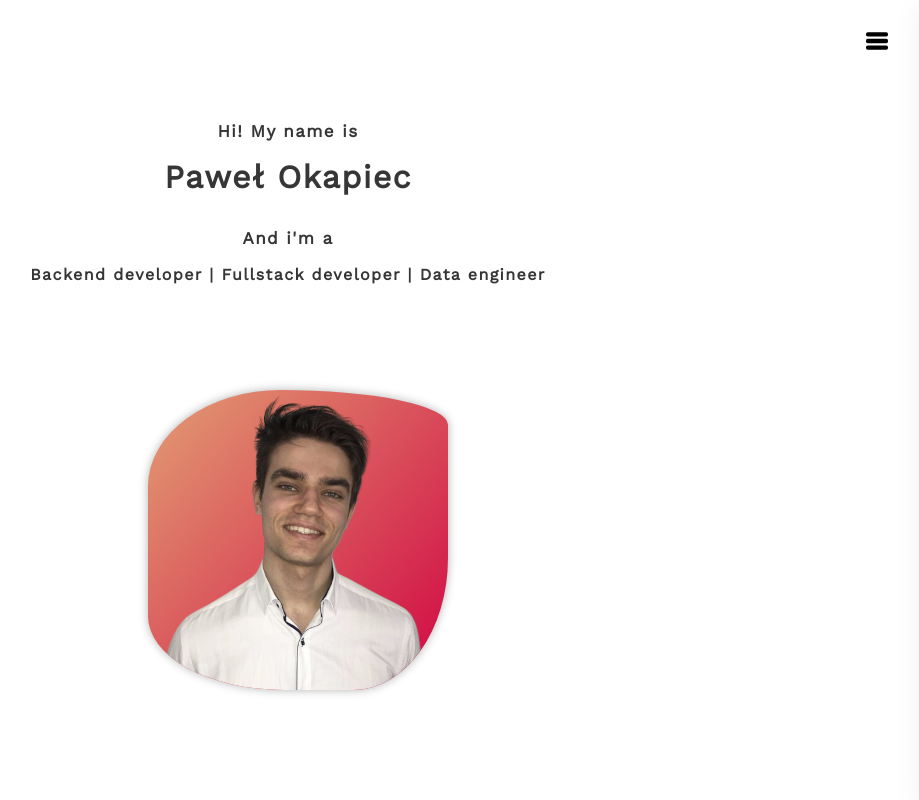
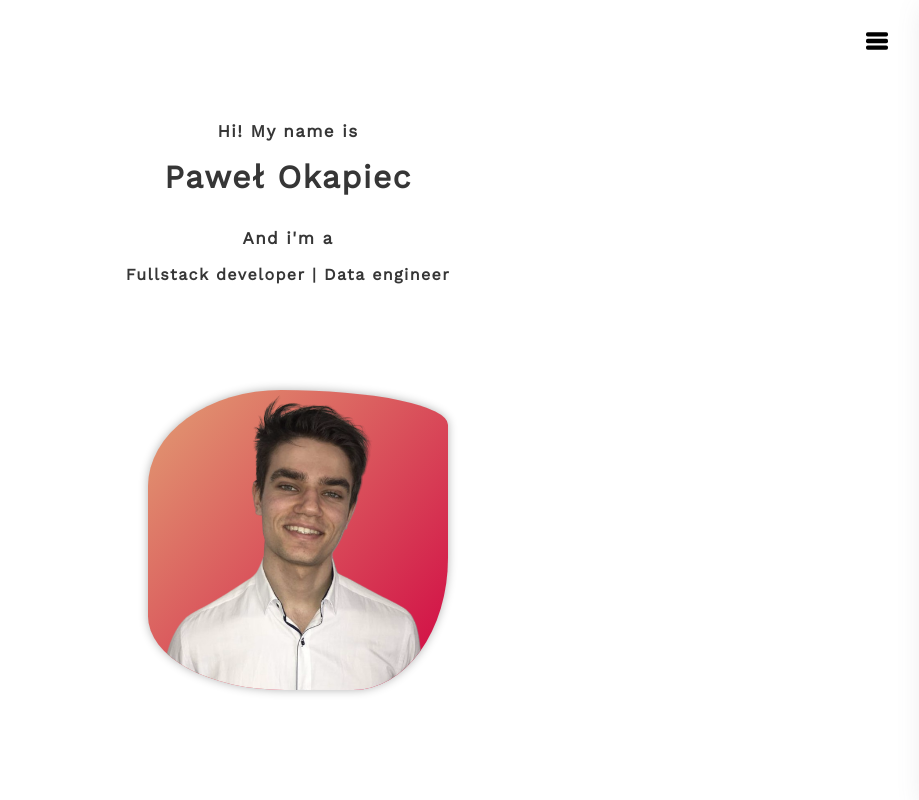
Before and after one commit to Pokapiec/portfolio, a React (Vite) app: page / in a window 1280 px wide. Shown: the whole page, without its empty margins (352-1271 px from the left). Built offline with nearby package versions, Linux system fonts and the light colour scheme.

Commit message:
change header

```diff
--- a/src/Components/Header/Header.jsx
+++ b/src/Components/Header/Header.jsx
@@ -22,7 +22,7 @@ export default function Header() {
           <h5 className='intro'>Hi! My name is</h5>
           <h1 className='name'>Paweł Okapiec</h1>
           <h5 className='role-intro'>And i'm a</h5>
-          <h4 className='role'>Backend developer | Fullstack developer | Data engineer</h4>
+          <h4 className='role'>Fullstack developer | Data engineer</h4>
         </div>
 
         <div className='blob'>
```
